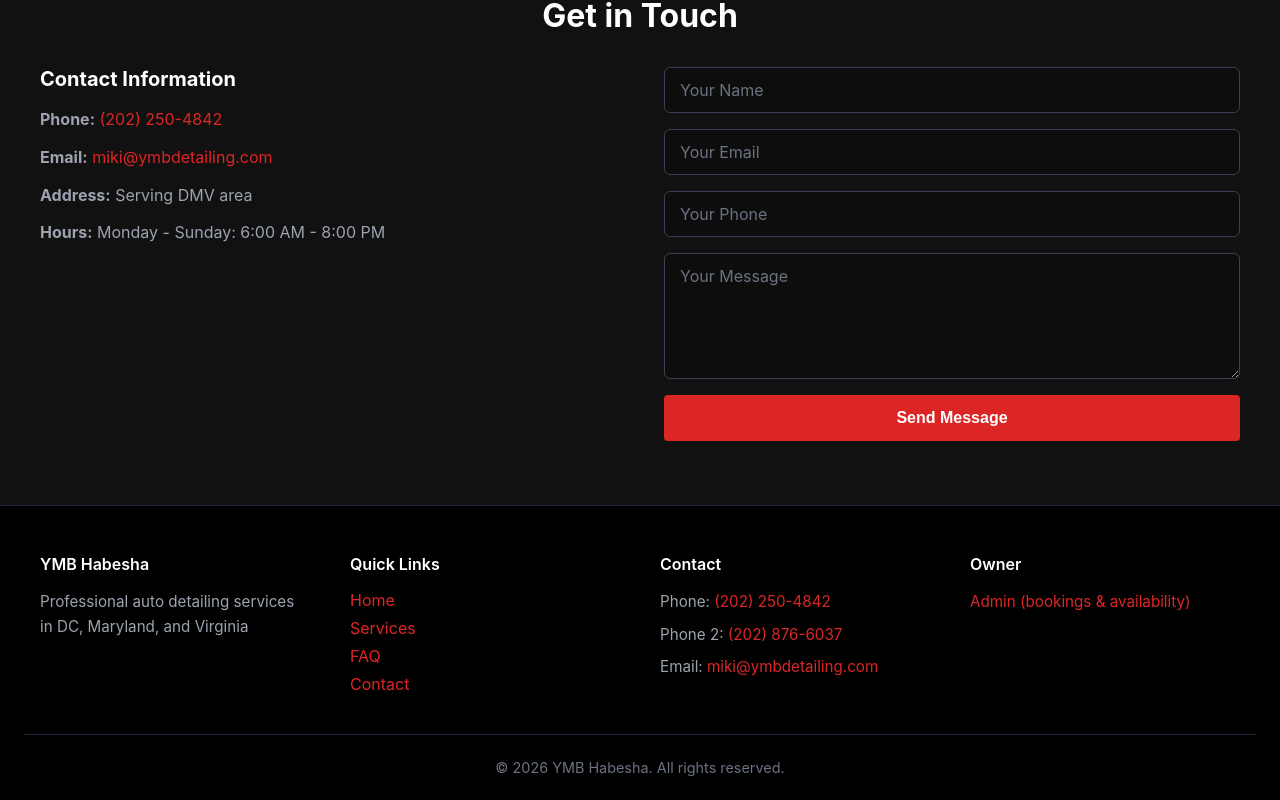
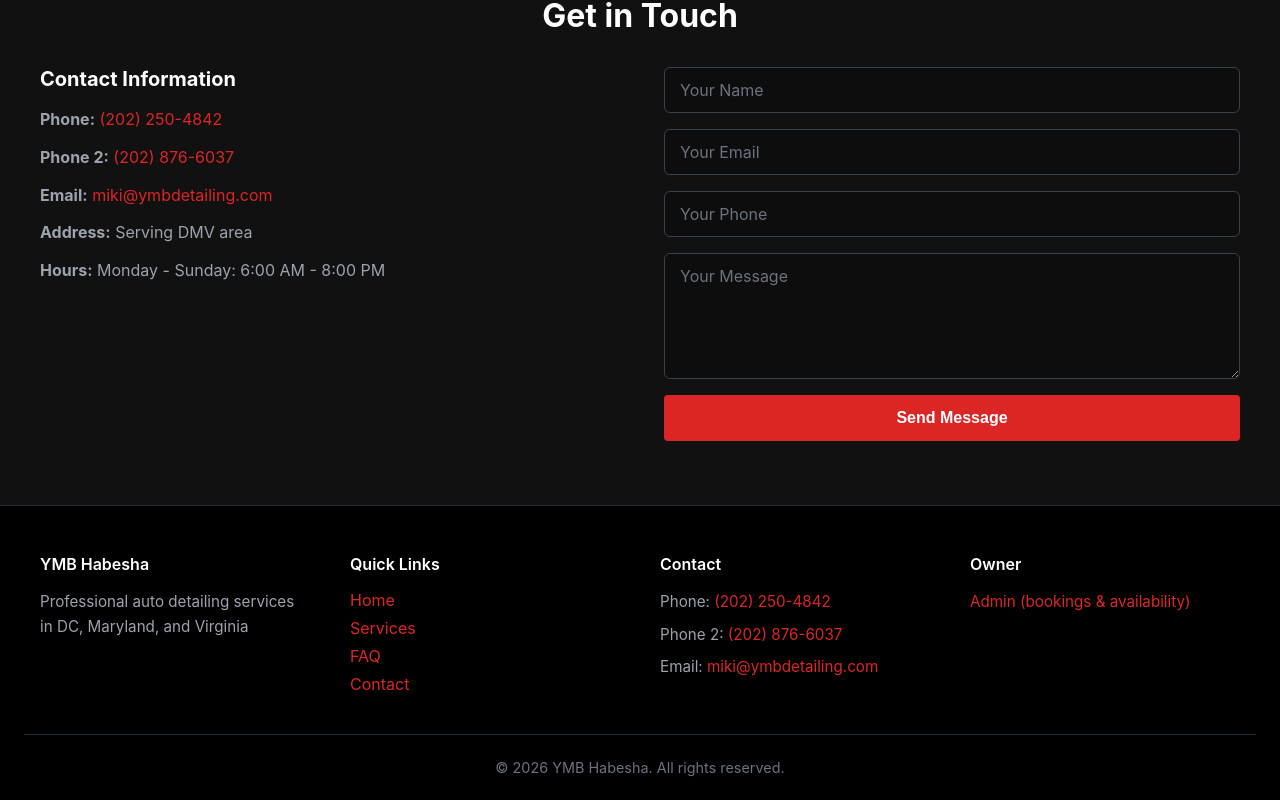
Before and after one commit to sam23121/car-detailing, a React (Vite) app in the folder frontend/: page / in a window 1280 px wide. Shown: the part 4459-5259 px from the top of the page. Built offline with nearby package versions, Linux system fonts and the light colour scheme; no server answers.

Commit message:
fix: fix broken images frontend

```diff
--- a/frontend/src/components/Contact.jsx
+++ b/frontend/src/components/Contact.jsx
@@ -42,6 +42,7 @@
           <div className="contact-info">
             <h3>Contact Information</h3>
             <p><strong>Phone:</strong> <a href={`tel:${BUSINESS.phone.replace(/\D/g, '')}`}>{BUSINESS.phone}</a></p>
+            <p><strong>Phone 2:</strong> <a href={`tel:${BUSINESS.phone2.replace(/\D/g, '')}`}>{BUSINESS.phone2}</a></p>
             <p><strong>Email:</strong> <a href={`mailto:${BUSINESS.email}`}>{BUSINESS.email}</a></p>
             <p><strong>Address:</strong> {BUSINESS.address}</p>
             <p><strong>Hours:</strong> {BUSINESS.hours}</p>
```
